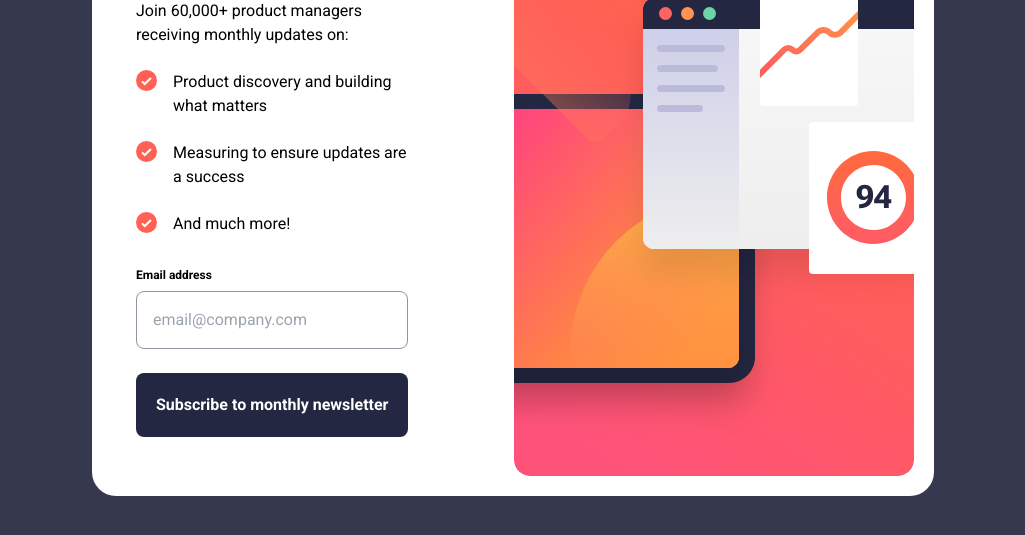
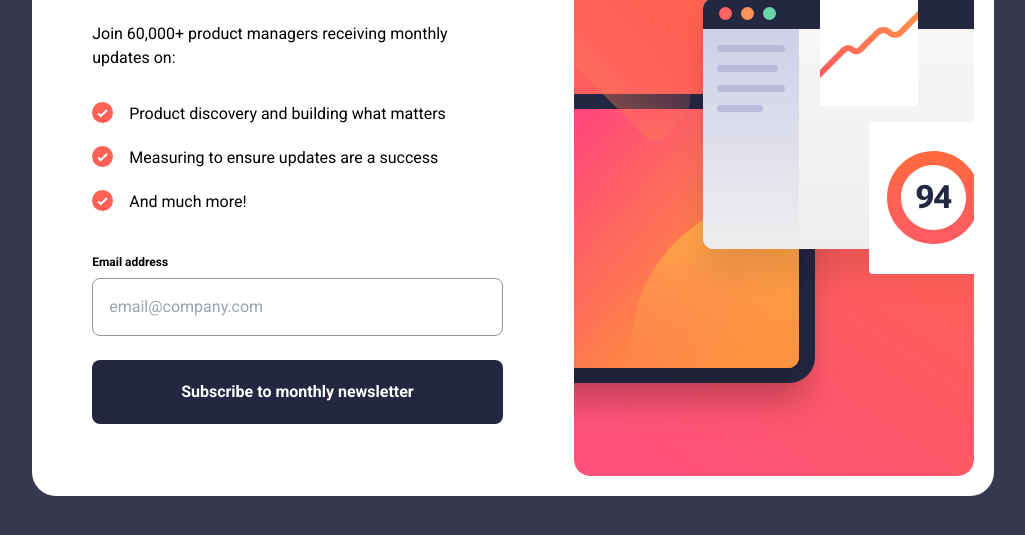
Before and after one commit to Adib27Moghimi/FEM-03-Newsletter-sign-up-form, a website with bundled scripts: page index.html in a window 1280 px wide. Shown: the part 221-756 px from the top of the page, without its empty margins (127-1152 px from the left). Built offline with nearby package versions, Linux system fonts and the light colour scheme.

Commit message:
The construction of the project is finished

```diff
--- a/index.html
+++ b/index.html
@@ -14,13 +14,11 @@
     <link rel="stylesheet" href="./style.css" />
     <script defer type="module" src="./src/assets/js/App.js"></script>
   </head>
-  <body class="bg-Charcoal-Grey flex justify-center items-center min-h-screen">
-    <div
-      class="overall-wrapper bg-White max319:min-w-[319px] max374:min-h-screen max374:max-w-[374px] mobile2:max-w-[842px] mobile2:rounded-3xl mobile2:p-5 mobile2:flex"
-    >
-      <!-- * Sign-up form start -->
-      <!-- <section
-        class="image-wrapper w-full order-2 mobile2:flex mobile2:flex-col mobile2:rounded-2xl"
+  <body>
+    <!-- ! Sign-up form start -->
+    <!-- <div class="Signup-wrapper View-wrapper mobile2:max-w-max mobile2:w-11/12">
+      <section
+        class="image-wrapper w-full mobile2:hidden tablet:flex flex-col order-2 tablet:rounded-2xl overflow-hidden"
       >
         <img
           src="./src/assets/images/illustration-sign-up-mobile.svg"
@@ -29,29 +27,33 @@
         />
         <img
           src="./src/assets/images/illustration-sign-up-desktop.svg"
-          alt="mobile2 sign up illustration"
-          class="signup-image-2 hidden mobile2:block mobile2:self-end mobile2:rounded-2xl mobile2:min-h-full mobile2:min-w-max"
+          alt="desktop sign up illustration"
+          class="signup-image-2 hidden mobile2:block self-end rounded-2xl min-h-full min-w-max"
         />
-      </section> -->
+      </section>
 
-      <!-- <main
-        class="Signup-wrapper mx-6 pt-7 pb-9 font-sans font-400 grid gap-5 content-evenly"
+      <main
+        class="Signup-main-wrapper w-full p-10 pt-8 pr-7 font-sans font-400 grid gap-5 content-evenly"
       >
         <h1 class="text-[42px] font-700">Stay updated!</h1>
         <p>Join 60,000+ product managers receiving monthly updates on:</p>
-        <div class="flex items-start">
-          <img src="./src/assets/images/icon-list.svg" alt="list icon" />
-          <p class="ml-4">Product discovery and building what matters</p>
-        </div>
-        <div class="flex items-start">
-          <img src="./src/assets/images/icon-list.svg" alt="list icon" />
-          <p class="ml-4">Measuring to ensure updates are a success</p>
-        </div>
-        <div class="flex items-start">
-          <img src="./src/assets/images/icon-list.svg" alt="list icon" />
-          <p class="ml-4">And much more!</p>
-        </div>
-        <form class="form mt-2">
+        <ul class="grid gap-5">
+          <li class="flex items-start">
+            <img src="./src/assets/images/icon-list.svg" alt="list icon" />
+            <span class="ml-4"
+              >Product discovery and building what matters</span
+            >
+          </li>
+          <li class="flex items-start">
+            <img src="./src/assets/images/icon-list.svg" alt="list icon" />
+            <span class="ml-4">Measuring to ensure updates are a success</span>
+          </li>
+          <li class="flex items-start">
+            <img src="./src/assets/images/icon-list.svg" alt="list icon" />
+            <span class="ml-4">And much more!</span>
+          </li>
+        </ul>
+        <form action="" class="form mt-2" autocomplete="off" novalidate>
           <div class="label-box flex justify-between">
             <label for="#email" class="email-label text-xs font-700"
               >Email address</label
@@ -59,26 +61,24 @@
             <span class="label-error text-xs font-700 text-Tomato"></span>
           </div>
           <input
+            required
             id="#email"
-            required
             type="email"
-            name="email"
             placeholder="email@company.com"
-            class="email-input border min-w-full border-Grey rounded-lg p-4 mt-2 mb-6 outline-none focus:border-[#000]"
+            class="email-input input mt-2 mb-6"
           />
-          <button
-            type="submit"
-            class="submit-button bg-Dark-Slate-Grey text-White text-base text-center py-5 min-w-full rounded-lg font-700 active:bg-Tomato active:shadow-[0_20px_30px_-15px_rgba(0,0,0,0.05)] active:shadow-Tomato transition ease-in-out duration-400"
-          >
+          <button type="submit" class="submit-button btn font-700">
             Subscribe to monthly newsletter
           </button>
         </form>
-      </main> -->
-      <!-- * Sign-up form end -->
+      </main>
+    </div> -->
+    <!-- ! Sign-up form end -->
 
-      <!-- * Success message start -->
-      <!-- <main
-        class="Success-wrapper py-9 mx-6 font-sans font-700 grid gap-7 max374:min-h-screen mobile2:max-w-[370px]"
+    <!-- ! Success message start -->
+    <!-- <div class="Success-wrapper View-wrapper">
+      <main
+        class="Success-main-wrapper py-9 mx-6 font-sans font-700 grid gap-7 max374:min-h-screen mobile2:max-w-[370px]"
       >
         <article class="confirmation-part place-self-center grid gap-7">
           <img src="./src/assets/images/icon-success.svg" alt="success icon" />
@@ -93,14 +93,11 @@
             subscription.
           </p>
         </article>
-        <button
-          type="submit"
-          class="Dismiss-button bg-Dark-Slate-Grey text-White text-base text-center py-5 min-w-full rounded-lg active:bg-Tomato active:shadow-[0_20px_30px_-15px_rgba(0,0,0,0.05)] active:shadow-Tomato transition ease-in-out duration-400 place-self-end"
-        >
+        <button type="submit" class="Dismiss-button btn place-self-end">
           Dismiss message
         </button>
-      </main> -->
-      <!-- * Success message end -->
-    </div>
+      </main>
+    </div> -->
+    <!-- ! Success message end -->
   </body>
 </html>
--- a/src/assets/css/style.css
+++ b/src/assets/css/style.css
@@ -5,7 +5,25 @@
 @tailwind utilities;
 
 @layer base {
+  body {
+    @apply bg-Charcoal-Grey flex justify-center items-center min-h-screen;
+  }
   body p {
     @apply text-[16px];
   }
 }
+
+@layer components {
+  .View-wrapper {
+    @apply bg-White max319:min-w-[319px] max374:min-h-screen max374:max-w-[374px] mobile2:rounded-3xl mobile2:p-5 mobile2:flex;
+  }
+  .btn {
+    @apply bg-Dark-Slate-Grey text-White text-base text-center py-5 min-w-full rounded-lg active:bg-Tomato active:shadow-[0_20px_30px_-15px_rgba(0,0,0,0.05)] active:shadow-Tomato transition ease-in-out duration-300;
+  }
+  .input {
+    @apply border border-Grey min-w-full rounded-lg outline-none focus:border-[#000] p-4;
+  }
+  .input-error {
+    @apply border-Tomato bg-[#ffe7e7fc] text-[#dd6e6efc] focus:border-[#dd6e6efc];
+  }
+}
--- a/src/assets/js/App.js
+++ b/src/assets/js/App.js
@@ -3,12 +3,11 @@ import SuccessView from "../../components/SuccessView.js";
 
 //// ! Selections
 const body = document.querySelector("body");
-const overallWrapper = document.querySelector(".overall-wrapper");
 
 //// ! Functions
 function invalidEmailUI(labelError, emailInput) {
   labelError.textContent = "Please inter a valid email!";
-  emailInput.classList.add("bg-Tomato text-White");
+  emailInput.classList.add("input-error");
 }
 
 function emailCorrectFormat(email) {
@@ -22,8 +21,8 @@ let email;
 
 function createView() {
   if (state === "signup") {
-    overallWrapper.innerHTML = "";
-    overallWrapper.insertAdjacentHTML("afterbegin", SignupView());
+    body.innerHTML = "";
+    body.insertAdjacentHTML("afterbegin", SignupView());
 
     const form = document.querySelector(".form");
     const emailInput = document.querySelector(".email-input");
@@ -44,8 +43,8 @@ function createView() {
   }
 
   if (state === "success") {
-    overallWrapper.innerHTML = "";
-    overallWrapper.insertAdjacentHTML("afterbegin", SuccessView());
+    body.innerHTML = "";
+    body.insertAdjacentHTML("afterbegin", SuccessView());
 
     const confirmationEmail = document.querySelector(".confirmation-email");
     const DismissButton = document.querySelector(".Dismiss-button");
--- a/src/components/SignupView.js
+++ b/src/components/SignupView.js
@@ -2,8 +2,9 @@
 
 export default function SignupView() {
   return `
+    <div class="Signup-wrapper View-wrapper mobile2:max-w-max mobile2:w-11/12">
       <section
-        class="image-wrapper w-full order-2 mobile2:flex mobile2:flex-col mobile2:rounded-2xl"
+        class="image-wrapper w-full mobile2:hidden tablet:flex flex-col order-2 tablet:rounded-2xl overflow-hidden"
       >
         <img
           src="./src/assets/images/illustration-sign-up-mobile.svg"
@@ -12,29 +13,33 @@ export default function SignupView() {
         />
         <img
           src="./src/assets/images/illustration-sign-up-desktop.svg"
-          alt="mobile2 sign up illustration"
-          class="signup-image-2 hidden mobile2:block mobile2:self-end mobile2:rounded-2xl mobile2:min-h-full mobile2:min-w-max"
+          alt="desktop sign up illustration"
+          class="signup-image-2 hidden mobile2:block self-end rounded-2xl min-h-full min-w-max"
         />
       </section>
 
       <main
-        class="Signup-wrapper mx-6 pt-7 pb-9 font-sans font-400 grid gap-5 content-evenly"
+        class="Signup-main-wrapper w-full p-10 pt-8 pr-7 font-sans font-400 grid gap-5 content-evenly"
       >
         <h1 class="text-[42px] font-700">Stay updated!</h1>
         <p>Join 60,000+ product managers receiving monthly updates on:</p>
-        <div class="flex items-start">
-          <img src="./src/assets/images/icon-list.svg" alt="list icon" />
-          <p class="ml-4">Product discovery and building what matters</p>
-        </div>
-        <div class="flex items-start">
-          <img src="./src/assets/images/icon-list.svg" alt="list icon" />
-          <p class="ml-4">Measuring to ensure updates are a success</p>
-        </div>
-        <div class="flex items-start">
-          <img src="./src/assets/images/icon-list.svg" alt="list icon" />
-          <p class="ml-4">And much more!</p>
-        </div>
-        <form class="form mt-2">
+        <ul class="grid gap-5">
+          <li class="flex items-start">
+            <img src="./src/assets/images/icon-list.svg" alt="list icon" />
+            <span class="ml-4"
+              >Product discovery and building what matters</span
+            >
+          </li>
+          <li class="flex items-start">
+            <img src="./src/assets/images/icon-list.svg" alt="list icon" />
+            <span class="ml-4">Measuring to ensure updates are a success</span>
+          </li>
+          <li class="flex items-start">
+            <img src="./src/assets/images/icon-list.svg" alt="list icon" />
+            <span class="ml-4">And much more!</span>
+          </li>
+        </ul>
+        <form action="" class="form mt-2" autocomplete="off" novalidate>
           <div class="label-box flex justify-between">
             <label for="#email" class="email-label text-xs font-700"
               >Email address</label
@@ -42,19 +47,16 @@ export default function SignupView() {
             <span class="label-error text-xs font-700 text-Tomato"></span>
           </div>
           <input
+            required
             id="#email"
-            required
             type="email"
-            name="email"
             placeholder="email@company.com"
-            class="email-input border min-w-full border-Grey rounded-lg p-4 mt-2 mb-6 outline-none focus:border-[#000]"
+            class="email-input input mt-2 mb-6"
           />
-          <button
-            type="submit"
-            class="submit-button bg-Dark-Slate-Grey text-White text-base text-center py-5 min-w-full rounded-lg font-700 active:bg-Tomato active:shadow-[0_20px_30px_-15px_rgba(0,0,0,0.05)] active:shadow-Tomato transition ease-in-out duration-400"
-          >
+          <button type="submit" class="submit-button btn font-700">
             Subscribe to monthly newsletter
           </button>
         </form>
-      </main>`;
+      </main>
+    </div>`;
 }
--- a/src/components/SuccessView.js
+++ b/src/components/SuccessView.js
@@ -2,8 +2,9 @@
 
 export default function SuccessView() {
   return `
+    <div class="Success-wrapper View-wrapper">
       <main
-        class="Success-wrapper py-9 mx-6 font-sans font-700 grid gap-7 max374:min-h-screen mobile2:max-w-[370px]"
+        class="Success-main-wrapper py-9 mx-6 font-sans font-700 grid gap-7 max374:min-h-screen mobile2:max-w-[370px]"
       >
         <article class="confirmation-part place-self-center grid gap-7">
           <img src="./src/assets/images/icon-success.svg" alt="success icon" />
@@ -18,11 +19,9 @@ export default function SuccessView() {
             subscription.
           </p>
         </article>
-        <button
-          type="submit"
-          class="Dismiss-button bg-Dark-Slate-Grey text-White text-base text-center py-5 min-w-full rounded-lg active:bg-Tomato active:shadow-[0_20px_30px_-15px_rgba(0,0,0,0.05)] active:shadow-Tomato transition ease-in-out duration-400 place-self-end"
-        >
+        <button type="submit" class="Dismiss-button btn place-self-end">
           Dismiss message
         </button>
-      </main>`;
+      </main>
+    </div>`;
 }
```
Also changed, not shown: style.css.
